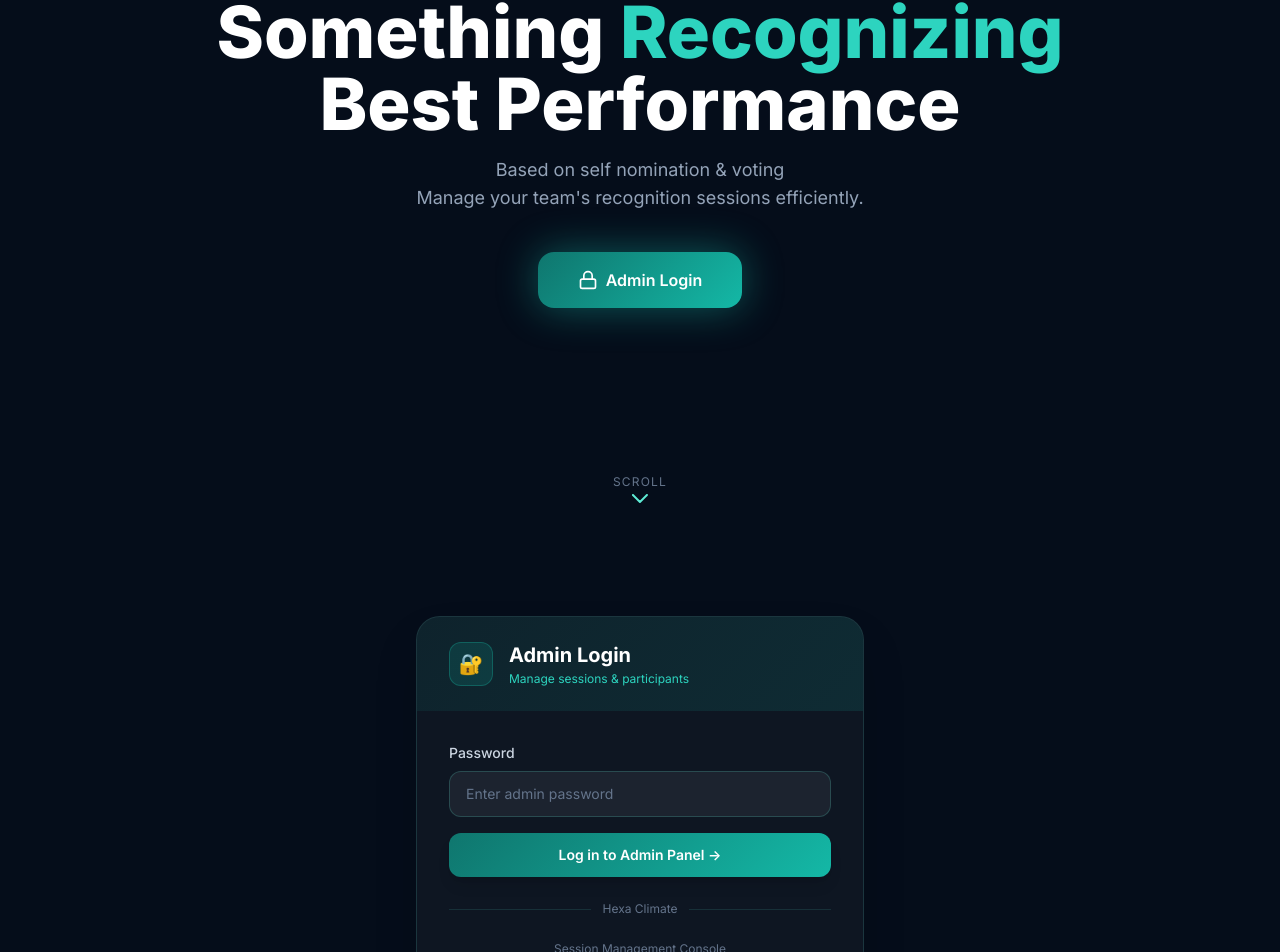
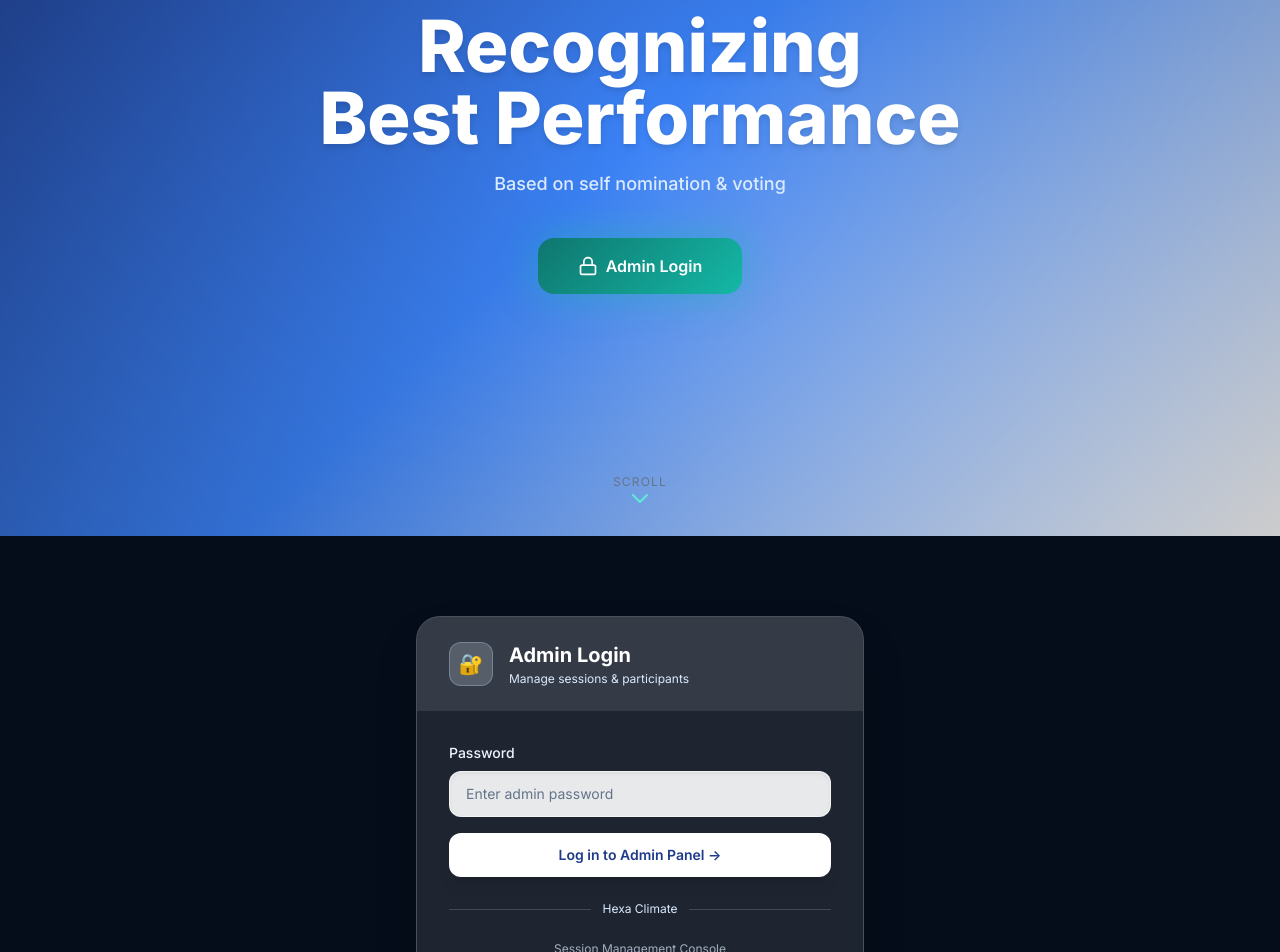
Before and after one commit to KUSHALGOYALT/Nominations-Frontend-, a Next.js app: page / in a window 1280 px wide. Shown: the part 264-1216 px from the top of the page. Built offline with nearby package versions, Linux system fonts and the light colour scheme; no server answers.

Commit message:
fix: Final visual tweaks (Background, Text cleanup, Light theme Admin)

```diff
--- a/src/app/page.jsx
+++ b/src/app/page.jsx
@@ -40,14 +40,14 @@ function HomeContent() {
       {/* ══════════════════════════════════════════
           HERO — full-viewport Three.js section
       ══════════════════════════════════════════ */}
-      <section className="relative min-h-screen flex flex-col bg-[#050d1a]">
+      <section className="relative min-h-screen flex flex-col" style={{ background: "linear-gradient(135deg, #1e3a8a 0%, #3b82f6 50%, #ffffff 100%)" }}>
 
-        {/* Deep radial vignette so text pops */}
+        {/* Deep radial vignette for depth */}
         <div
           className="absolute inset-0 pointer-events-none"
           style={{
             background:
-              "radial-gradient(ellipse 80% 60% at 50% 50%, transparent 30%, #050d1a 100%)",
+              "radial-gradient(circle at 50% 50%, transparent 0%, rgba(0,0,0,0.2) 100%)",
             zIndex: 1,
           }}
         />
@@ -65,8 +65,6 @@ function HomeContent() {
               className="h-12 w-auto object-contain group-hover:opacity-90 transition-opacity"
             />
           </a>
-
-          {/* Pill badge - REMOVED per request */}
         </nav>
 
         {/* ── Hero copy (vertically centred in remaining space) ── */}
@@ -76,27 +74,25 @@ function HomeContent() {
         >
           {/* Tiny label */}
           <p
-            className="text-xs font-semibold tracking-[0.25em] uppercase mb-4 text-teal-400"
+            className="text-xs font-semibold tracking-[0.25em] uppercase mb-4 text-blue-200"
           >
             Hexa Climate ✦ Fortnightly Goal Meeting
           </p>
 
           {/* Main headline */}
           <h1
-            className="text-5xl sm:text-7xl font-extrabold leading-tight mb-4 text-white"
+            className="text-5xl sm:text-7xl font-extrabold leading-tight mb-4 text-white drop-shadow-md"
           >
-            Something <span className="text-teal-400">Recognizing</span>
+            <span className="text-white">Recognizing</span>
             <br />
             Best Performance
           </h1>
 
           {/* Subline */}
           <p
-            className="text-base sm:text-lg text-slate-400 max-w-lg mx-auto mb-10 leading-relaxed"
+            className="text-base sm:text-lg text-blue-100 max-w-lg mx-auto mb-10 leading-relaxed font-medium"
           >
             Based on self nomination & voting
-            <br />
-            Manage your team&apos;s recognition sessions efficiently.
           </p>
 
           {/* CTA buttons */}
@@ -141,43 +137,37 @@ function HomeContent() {
         className="px-6 sm:px-12 py-20 flex items-center justify-center"
       >
         <div
-          className="w-full max-w-md rounded-3xl overflow-hidden shadow-2xl"
-          style={{
-            background: "rgba(255,255,255,0.04)",
-            border: "1px solid rgba(94,234,212,0.15)",
-          }}
+          className="w-full max-w-md rounded-3xl overflow-hidden shadow-2xl bg-white/10 backdrop-blur-md border border-white/20"
         >
           {/* Top gradient bar */}
           <div
-            className="px-8 py-6 flex items-center gap-4"
-            style={{ background: "linear-gradient(135deg, #0F766E22, #14B8A622)" }}
+            className="px-8 py-6 flex items-center gap-4 bg-white/10"
           >
             <div
-              className="w-11 h-11 rounded-xl flex items-center justify-center text-xl"
-              style={{ background: "rgba(20,184,166,0.15)", border: "1px solid rgba(20,184,166,0.3)" }}
+              className="w-11 h-11 rounded-xl flex items-center justify-center text-xl bg-blue-100/20 border border-blue-200/30"
             >
               🔐
             </div>
             <div>
               <h2 className="text-xl font-bold text-white">Admin Login</h2>
-              <p className="text-teal-400 text-xs mt-0.5">Manage sessions &amp; participants</p>
+              <p className="text-blue-100 text-xs mt-0.5">Manage sessions &amp; participants</p>
             </div>
           </div>
 
           <div className="px-8 py-8">
             {expiredMessage && (
-              <p className="mb-4 text-sm text-amber-400" role="alert">
+              <p className="mb-4 text-sm text-yellow-300" role="alert">
                 Session expired or wrong password. Please log in again.
               </p>
             )}
             {loginError && (
-              <p className="mb-4 text-sm text-red-400" role="alert">
+              <p className="mb-4 text-sm text-red-300" role="alert">
                 {loginError}
               </p>
             )}
             <form onSubmit={handleLogin} className="space-y-4">
               <div>
-                <label className="block text-sm font-medium text-slate-300 mb-2">
+                <label className="block text-sm font-medium text-blue-50 mb-2">
                   Password
                 </label>
                 <input
@@ -185,18 +175,13 @@ function HomeContent() {
                   name="password"
                   placeholder="Enter admin password"
                   autoComplete="current-password"
-                  className="w-full rounded-xl px-4 py-3 text-sm text-white placeholder-slate-500 focus:outline-none focus:ring-2 focus:ring-teal-500 transition-all"
-                  style={{
-                    background: "rgba(255,255,255,0.06)",
-                    border: "1px solid rgba(94,234,212,0.2)",
-                  }}
+                  className="w-full rounded-xl px-4 py-3 text-sm text-slate-900 bg-white/90 border border-white/50 placeholder-slate-500 focus:outline-none focus:ring-2 focus:ring-blue-400 transition-all shadow-inner"
                 />
               </div>
               <button
                 type="submit"
                 disabled={loading}
-                className="w-full py-3 px-4 rounded-xl font-semibold text-white text-sm transition-all hover:opacity-90 active:scale-[0.98] shadow-lg disabled:opacity-60"
-                style={{ background: "linear-gradient(135deg, #0F766E, #14B8A6)" }}
+                className="w-full py-3 px-4 rounded-xl font-semibold text-blue-900 text-sm transition-all hover:opacity-90 active:scale-[0.98] shadow-lg disabled:opacity-60 bg-white hover:bg-blue-50"
               >
                 {loading ? "Logging in…" : "Log in to Admin Panel →"}
               </button>
@@ -204,12 +189,12 @@ function HomeContent() {
 
             {/* Divider */}
             <div className="flex items-center gap-3 my-6">
-              <div className="flex-1 h-px" style={{ background: "rgba(94,234,212,0.12)" }} />
-              <span className="text-xs text-slate-500">Hexa Climate</span>
-              <div className="flex-1 h-px" style={{ background: "rgba(94,234,212,0.12)" }} />
+              <div className="flex-1 h-px bg-blue-200/20" />
+              <span className="text-xs text-blue-100">Hexa Climate</span>
+              <div className="flex-1 h-px bg-blue-200/20" />
             </div>
 
-            <p className="text-center text-xs text-slate-500">
+            <p className="text-center text-xs text-blue-100/70">
               Session Management Console
             </p>
           </div>
@@ -218,8 +203,7 @@ function HomeContent() {
 
       {/* Footer */}
       <footer
-        className="text-center py-8 text-xs text-slate-600 border-t"
-        style={{ borderColor: "rgba(94,234,212,0.08)" }}
+        className="text-center py-8 text-xs text-blue-900/60 border-t border-blue-900/10"
       >
         © 2026 Hexa Climate · Best Performer Recognition System
       </footer>
```
